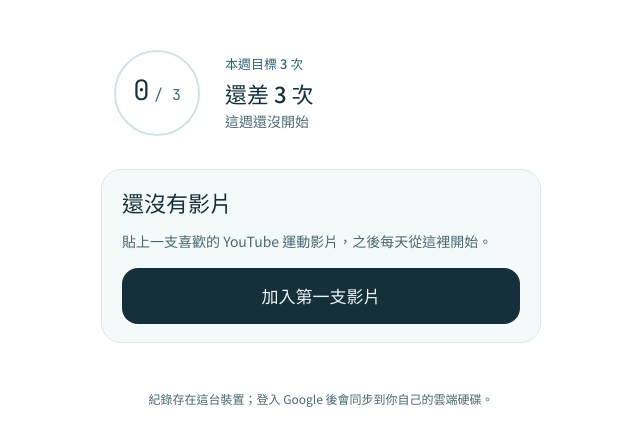
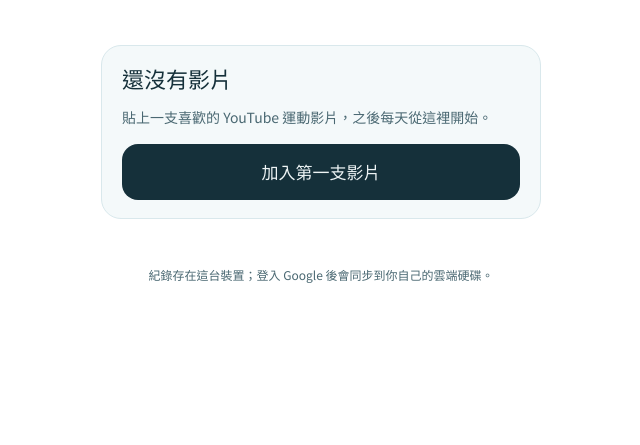
Before and after one commit to rogertw87/haohao-move, a plain HTML site: page index.html in a window 1280 px wide. Shown: the part 115-560 px from the top of the page, without its empty margins (319-959 px from the left). Drawn offline with Linux system fonts and the light colour scheme.

Commit message:
首頁拿掉「本週目標」圈，只留今天的達成情形
Co-Authored-By: Claude Opus 5.5 <noreply@anthropic.com>
Claude-Session: https://claude.ai/code/session_01W1TiCYaNuR1XGnyvbPtYNm

```diff
--- a/index.html
+++ b/index.html
@@ -743,22 +743,11 @@ a:not(.btn):hover { color: var(--ink); }
   }
 
   function homeHTML() {
-    var s = data.settings, wk = weekStats(), goal = s.goal, done = wk.count;
-    var arc = Math.min(done / goal, 1) * RING_C;
-    var head = done >= goal ? '本週達標' : '還差 ' + (goal - done) + ' 次';
-    var sub = wk.minutes > 0 ? '本週 ' + wk.minutes + ' 分鐘' : '這週還沒開始';
     var vids = videoList();
     return '<main class="screen home">' +
       menuHTML() +
       '<h1 class="wordmark">好好運動</h1>' +
       noticeHTML() +
-      '<section class="week" aria-label="本週目標">' +
-        '<div class="ring"><svg width="96" height="96" viewBox="0 0 96 96" role="img" aria-label="本週完成 ' + done + ' 次，目標 ' + goal + ' 次">' +
-          '<circle cx="48" cy="48" r="42" class="ring-track"/>' +
-          (arc > 0 ? '<circle cx="48" cy="48" r="42" class="ring-fill" stroke-dasharray="' + arc.toFixed(1) + ' ' + RING_C.toFixed(1) + '"/>' : '') +
-        '</svg><div class="ring-num" aria-hidden="true"><span><span class="n">' + done + '</span><span class="d">/ ' + goal + '</span></span></div></div>' +
-        '<div class="week-text"><span class="label">本週目標 ' + goal + ' 次</span><span class="week-head">' + head + '</span><span class="week-sub">' + sub + '</span></div>' +
-      '</section>' +
       todayHTML(vids) +
       listHTML(vids) +
       (vids.length ? '<button class="btn btn-secondary" data-act="add">加入影片</button>' : '') +
```
